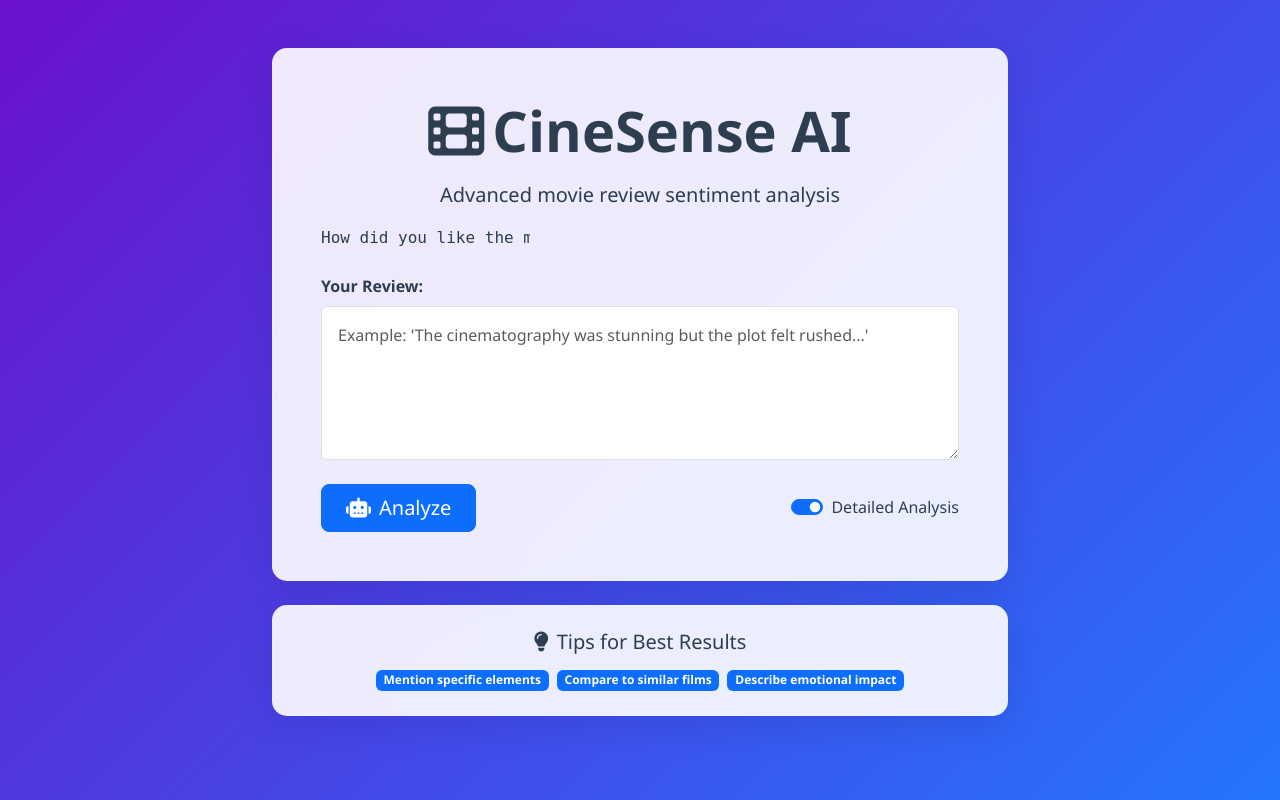
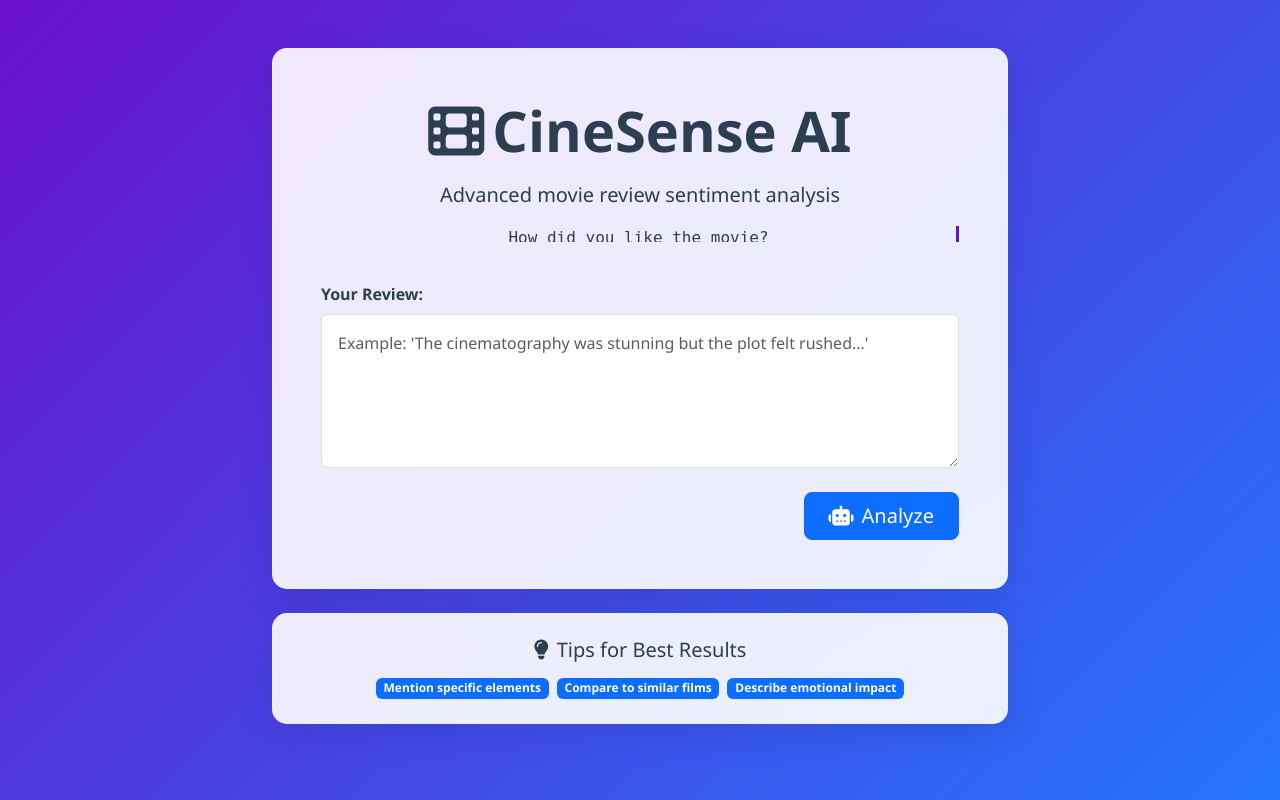
Before and after one commit to SiddheshwarTewari/ai-sentiment-analysis, a FastAPI app: page / in a window 1280 px wide. Run offline with FastAPI, Linux system fonts and the light colour scheme; parts of the project's set-up code (start-up, migrations or seed data) failed here and were passed over.

Commit message:
fixed some bugs

```diff
--- a/app/templates/index.html
+++ b/app/templates/index.html
@@ -45,21 +45,42 @@
             background: linear-gradient(135deg, #a1c4fd 0%, #c2e9fb 100%);
         }
 
-        .typing-demo {
-            width: 22ch;
-            animation: typing 2s steps(22), blink 0.5s step-end infinite alternate;
+        /* New improved typing animation */
+        .typing-container {
+            height: 2em;
+            display: flex;
+            justify-content: center;
+        }
+
+        .typing-animation {
+            font-family: monospace;
+            overflow: hidden;
             white-space: nowrap;
-            overflow: hidden;
-            border-right: 3px solid;
-            font-family: monospace;
+            border-right: 3px solid var(--primary);
+            animation:
+                typing 3.5s steps(22, end),
+                blink-caret 0.75s step-end infinite;
+            animation-fill-mode: forwards;
         }
 
         @keyframes typing {
             from { width: 0 }
+            to { width: 100% }
         }
 
-        @keyframes blink {
-            50% { border-color: transparent }
+        @keyframes blink-caret {
+            from, to { border-color: transparent }
+            50% { border-color: var(--primary) }
+        }
+
+        /* Add fade-in animation for the form */
+        .fade-in {
+            animation: fadeIn 1.5s ease-in;
+        }
+
+        @keyframes fadeIn {
+            from { opacity: 0; transform: translateY(20px); }
+            to { opacity: 1; transform: translateY(0); }
         }
     </style>
 </head>
@@ -73,30 +94,27 @@
                             <i class="fas fa-film me-2"></i>CineSense AI
                         </h1>
                         <p class="lead">Advanced movie review sentiment analysis</p>
-                        <div class="typing-demo mb-3">How did you like the movie?</div>
+                        <div class="typing-container">
+                            <p class="typing-animation mb-3">How did you like the movie?</p>
+                        </div>
                     </div>
 
-                    <form action="/analyze" method="post">
+                    <form action="/analyze" method="post" class="fade-in">
                         <div class="mb-4">
                             <label for="review" class="form-label fw-bold">Your Review:</label>
                             <textarea class="form-control p-3" id="review" name="review" rows="5"
                                       placeholder="Example: 'The cinematography was stunning but the plot felt rushed...'" required></textarea>
                         </div>
 
-                        <div class="d-flex justify-content-between align-items-center">
+                        <div class="d-flex justify-content-end">
                             <button type="submit" class="btn btn-primary btn-lg px-4 py-2">
                                 <i class="fas fa-robot me-2"></i>Analyze
                             </button>
-
-                            <div class="form-check form-switch">
-                                <input class="form-check-input" type="checkbox" id="detailedMode" checked>
-                                <label class="form-check-label" for="detailedMode">Detailed Analysis</label>
-                            </div>
                         </div>
                     </form>
                 </div>
 
-                <div class="glass-card p-4 text-center">
+                <div class="glass-card p-4 text-center fade-in">
                     <h5 class="mb-3"><i class="fas fa-lightbulb me-2"></i>Tips for Best Results</h5>
                     <div class="d-flex flex-wrap justify-content-center gap-2">
                         <span class="badge bg-primary">Mention specific elements</span>
@@ -110,6 +128,15 @@
 
     <script src="https://cdn.jsdelivr.net/npm/bootstrap@5.3.0/dist/js/bootstrap.bundle.min.js"></script>
     <script>
+        // Reset animation on page refresh
+        document.addEventListener('DOMContentLoaded', () => {
+            const typingElement = document.querySelector('.typing-animation');
+
+            // Reset animation
+            typingElement.style.animation = 'none';
+            void typingElement.offsetWidth; // Trigger reflow
+            typingElement.style.animation = null;
+
             // Animation for textarea focus
             document.getElementById('review').addEventListener('focus', function() {
                 this.style.transform = 'scale(1.02)';
@@ -120,6 +147,7 @@
                 this.style.transform = '';
                 this.style.boxShadow = '';
             });
+        });
     </script>
 </body>
 </html>
--- a/app/templates/result.html
+++ b/app/templates/result.html
@@ -156,7 +156,7 @@
                     </div>
 
                     <div class="glass-card mt-4">
-                        <h3 class="mb-3"><i class="fas fa-lightbulb me-2"></i>Key Insights</h3>
+                        <h3 class="mb-3"><i class="fas fa-lightbulb me-2"></i>Key Insight</h3>
                         <div class="list-group">
                             <div class="list-group-item d-flex justify-content-between align-items-center">
                                 Most impactful phrase
@@ -164,9 +164,6 @@
                                     {% set words = review.split() %}
                                     {{ words[:3]|join(' ') }}...
                                 </span>
-                            </div>
-                            <div class="list-group-item">
-                                Suggested similar films based on tone
                             </div>
                         </div>
                     </div>
```
Lines whose indentation alone changed are shown as unchanged.
